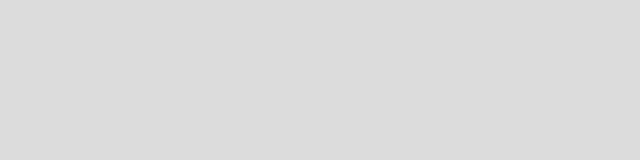
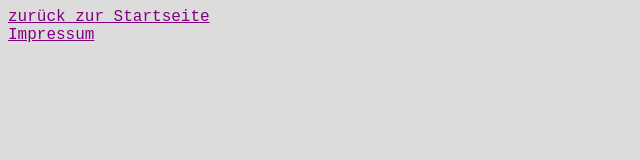
Before and after one commit to fussl/fussl.github.io, a plain HTML site: page bratschtipps.html in a window 1280 px wide. Shown: the whole page, without its empty margins (0-640 px from the left). Drawn offline with Linux system fonts and the light colour scheme.

Commit message:
Update bratschtipps.html

```diff
--- a/bratschtipps.html
+++ b/bratschtipps.html
@@ -5,6 +5,12 @@
  </head>
 
   <body>
+    <header>
+      <a href="/index.html">zurück zur Startseite</a>
+    </header>
 
+    <footer>
+      <a href="/impressum.html">Impressum</a>
+    </footer>
   </body>
 </html>
```
